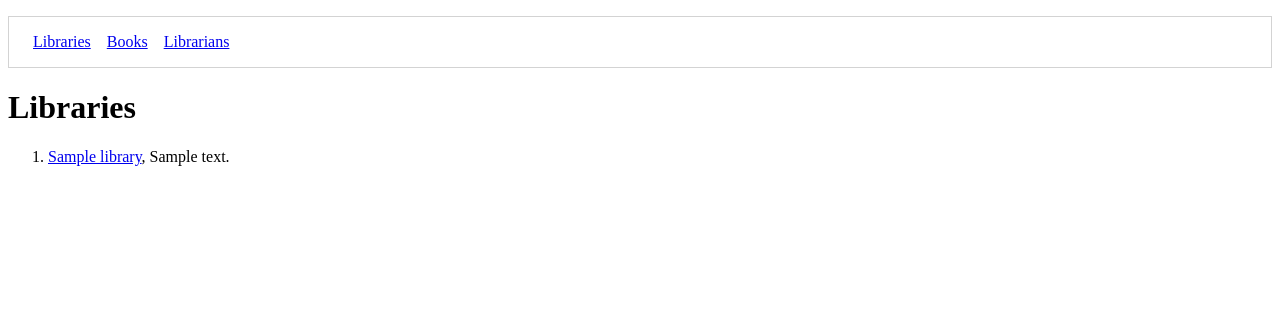
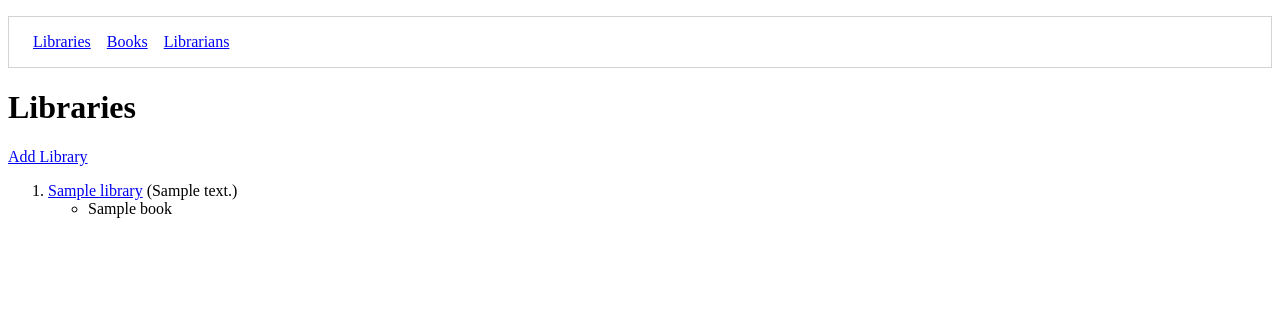
Before and after one commit to tyler-simeone/First-Django-Project, a Django app: template libraryproject/libraryapp/templates/libraries/list.html in a window 1280 px wide. Shown: the top 328 px of the page. Run offline with Django 3.2, Linux system fonts and the light colour scheme; the template is opened without the code that fills it: most values are stand-ins (such as "Sample title", 1, 10 or a date in 2020).

Commit message:
complex relationships finished.

```diff
--- a/libraryproject/libraryapp/templates/libraries/list.html
+++ b/libraryproject/libraryapp/templates/libraries/list.html
@@ -3,11 +3,18 @@
 {% block content %}
     <h1>Libraries</h1>
 
+    <a href="{% url 'libraryapp:library_form' %}">Add Library</a>
+
     <ol>
-    {% for library in all_libraries %}
+    {% for library in library_groups_values %}
         <li>
-            <a href="{% url 'libraryapp:library' library.library_id%}"> {{ library.name }}</a>,
-            {{ library.address }}
+            <a href="{% url 'libraryapp:library' library.id %}"> {{ library.name }}</a>
+            ({{ library.address }})
+            <ul>
+            {% for book in library.books %}
+                <li>{{ book.title }}</li>
+            {% endfor %}
+            </ul>
         </li>
     {% endfor %}
     </ol>
```
Also changed, not shown: libraryproject/libraryapp/views/libraries/list.py (+19 -4 lines).
